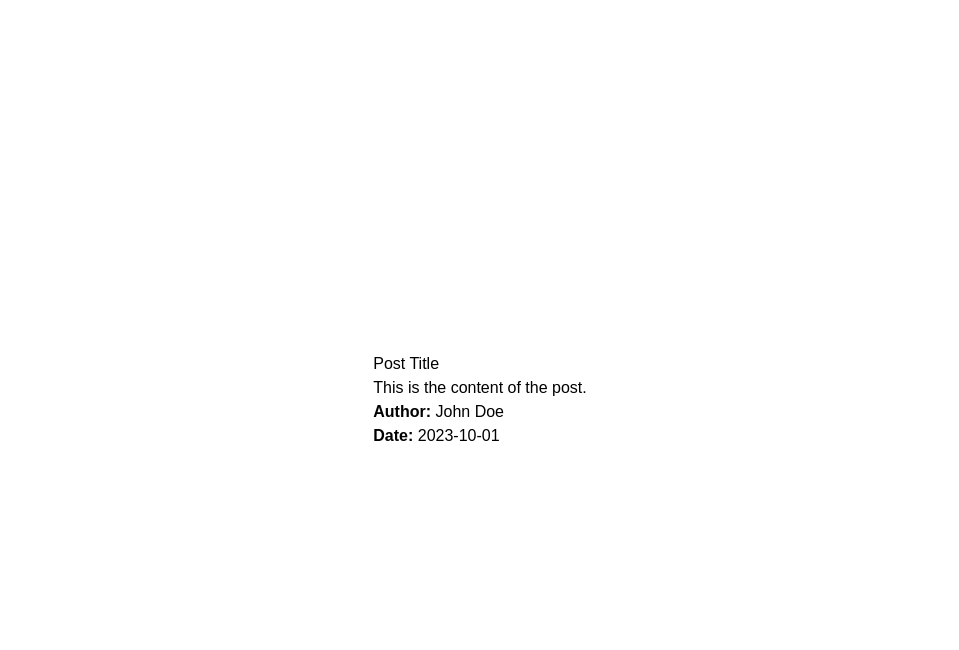
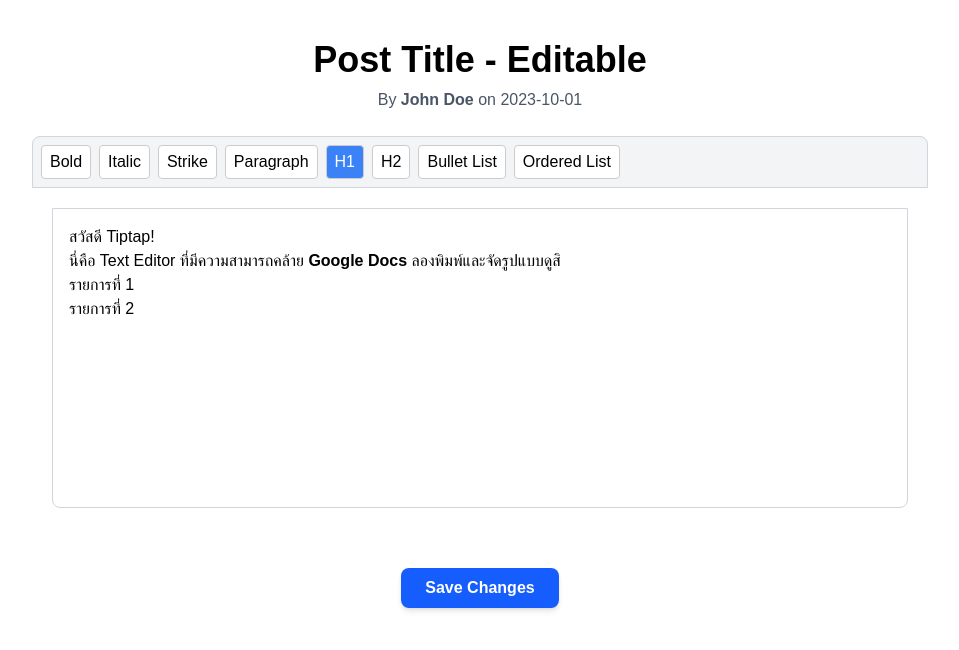
Before and after one commit to KPV2004/demo-cms, a Next.js app: page /post/1 in a window 1280 px wide. Shown: the top 650 px of the page, without its empty margins (160-1119 px from the left). Built offline with nearby package versions, Linux system fonts and the light colour scheme.

Commit message:
feat(news): add text editor component

```diff
--- a/app/post/[slug]/page.tsx
+++ b/app/post/[slug]/page.tsx
@@ -1,45 +1,69 @@
+// app/.../[slug]/page.tsx (หรือไฟล์ที่คุณใช้งาน)
 'use client'
+
 import { useParams } from 'next/navigation'
 import { useEffect, useState } from 'react'
+import TiptapEditor from '@/components/TiptapEditor' // แก้ไข path ตามตำแหน่งที่เก็บไฟล์
 
 type Post = {
   id: string
   title: string
-  content: string
+  content: string // content จะเป็น HTML string จาก Tiptap
   date: string
   author: string
 }
 
-
-
 export default function Page() {
   const [isLoading, setIsLoading] = useState<boolean>(false)
-  const [post, setPost] = useState<(null | Post)>(null)
+  const [post, setPost] = useState<Post | null>(null)
 
+  // ฟังก์ชันสำหรับจัดการการเปลี่ยนแปลงของเนื้อหาจาก Tiptap
+  const handleContentChange = (newContent: string) => {
+    if (post) {
+      setPost({ ...post, content: newContent })
+    }
+  }
 
   useEffect(() => {
-    console.log('Calling API to fetch post data by slug id');
-    console.log(post)
-    if(post!=null) {
+    // ในชีวิตจริง ส่วนนี้จะเป็นการ fetch ข้อมูลจาก API
+    // โดย slug ที่ได้จาก params จะถูกใช้เพื่อดึง post ที่ถูกต้อง
+    if (post != null) {
       return
-    } else {
-      setIsLoading(true)
-      setTimeout(() => {
+    }
+
+    console.log('Calling API to fetch post data by slug id')
+    setIsLoading(true)
+    setTimeout(() => {
       setPost({
         id: '1',
-        title: 'Post Title',
-        content: 'This is the content of the post.',
+        title: 'Post Title - Editable',
+        // เนื้อหาเริ่มต้นควรเป็น HTML
+        content: '<h1>สวัสดี Tiptap!</h1><p>นี่คือ Text Editor ที่มีความสามารถคล้าย <strong>Google Docs</strong> ลองพิมพ์และจัดรูปแบบดูสิ</p><ul><li><p>รายการที่ 1</p></li><li><p>รายการที่ 2</p></li></ul>',
         date: '2023-10-01',
-        author: 'John Doe'
+        author: 'John Doe',
       })
       setIsLoading(false)
     }, 1000)
-    }
-  }, [])
+  }, []) // Dependency array ยังคงเป็น [] เพื่อให้ fetch ข้อมูลครั้งเดียว
 
   const params = useParams()
+
+  // ฟังก์ชันสำหรับบันทึกข้อมูล (ตัวอย่าง)
+  const savePost = async () => {
+    if (!post) return;
+    alert('กำลังบันทึกข้อมูล...\n' + post.content);
+    // ในการใช้งานจริง:
+    // const response = await fetch(`/api/posts/${post.id}`, {
+    //   method: 'PUT',
+    //   headers: { 'Content-Type': 'application/json' },
+    //   body: JSON.stringify({ content: post.content }),
+    // });
+    // const result = await response.json();
+    // console.log('Saved:', result);
+  }
+
   return (
-    <div className="flex flex-col items-center justify-center min-h-screen p-4 bg-white text-black">
+    <div className="flex flex-col items-center justify-start min-h-screen p-4 bg-white text-black pt-10">
       {isLoading && (
         <div className="fixed inset-0 z-50 flex items-center justify-center bg-black/30">
           <div className="flex flex-col items-center gap-4">
@@ -48,16 +72,30 @@ export default function Page() {
           </div>
         </div>
       )}
+
       {post && (
-        <div>
-          <h1>{post.title}</h1>
-          <p>{post.content}</p>
-          <p>
-            <strong>Author:</strong> {post.author}
-          </p>
-          <p>
-            <strong>Date:</strong> {post.date}
-          </p>
+        <div className="w-full max-w-4xl flex flex-col items-center gap-6">
+          {/* ส่วนหัวของ Post */}
+          <div className="text-center">
+            <h1 className="text-4xl font-bold mb-2">{post.title}</h1>
+            <p className="text-gray-600">
+              By <strong>{post.author}</strong> on <span>{post.date}</span>
+            </p>
+          </div>
+
+          {/* Tiptap Editor */}
+          <TiptapEditor
+            content={post.content}
+            onContentChange={handleContentChange}
+          />
+
+          {/* ปุ่มสำหรับบันทึก */}
+          <button
+            onClick={savePost}
+            className="mt-4 px-6 py-2 bg-blue-600 text-white font-semibold rounded-lg shadow-md hover:bg-blue-700 focus:outline-none focus:ring-2 focus:ring-blue-400 focus:ring-opacity-75"
+          >
+            Save Changes
+          </button>
         </div>
       )}
     </div>
--- /dev/null
+++ b/components/TiptapEditor.tsx
@@ -0,0 +1,118 @@
+// components/TiptapEditor.tsx
+'use client'
+
+import { useEditor, EditorContent, Editor } from '@tiptap/react'
+import StarterKit from '@tiptap/starter-kit'
+
+// คอมโพเนนต์สำหรับ Toolbar
+const Toolbar = ({ editor }: { editor: Editor | null }) => {
+  if (!editor) {
+    return null
+  }
+
+  return (
+    <div className="border border-gray-300 rounded-t-lg p-2 bg-gray-100 flex items-center flex-wrap gap-2">
+      <button
+        onClick={() => editor.chain().focus().toggleBold().run()}
+        disabled={!editor.can().chain().focus().toggleBold().run()}
+        className={editor.isActive('bold') ? 'is-active' : ''}
+      >
+        Bold
+      </button>
+      <button
+        onClick={() => editor.chain().focus().toggleItalic().run()}
+        disabled={!editor.can().chain().focus().toggleItalic().run()}
+        className={editor.isActive('italic') ? 'is-active' : ''}
+      >
+        Italic
+      </button>
+      <button
+        onClick={() => editor.chain().focus().toggleStrike().run()}
+        disabled={!editor.can().chain().focus().toggleStrike().run()}
+        className={editor.isActive('strike') ? 'is-active' : ''}
+      >
+        Strike
+      </button>
+      <button
+        onClick={() => editor.chain().focus().setParagraph().run()}
+        className={editor.isActive('paragraph') ? 'is-active' : ''}
+      >
+        Paragraph
+      </button>
+      <button
+        onClick={() => editor.chain().focus().toggleHeading({ level: 1 }).run()}
+        className={editor.isActive('heading', { level: 1 }) ? 'is-active' : ''}
+      >
+        H1
+      </button>
+      <button
+        onClick={() => editor.chain().focus().toggleHeading({ level: 2 }).run()}
+        className={editor.isActive('heading', { level: 2 }) ? 'is-active' : ''}
+      >
+        H2
+      </button>
+      <button
+        onClick={() => editor.chain().focus().toggleBulletList().run()}
+        className={editor.isActive('bulletList') ? 'is-active' : ''}
+      >
+        Bullet List
+      </button>
+      <button
+        onClick={() => editor.chain().focus().toggleOrderedList().run()}
+        className={editor.isActive('orderedList') ? 'is-active' : ''}
+      >
+        Ordered List
+      </button>
+      {/* เพิ่มปุ่มอื่นๆ ตามต้องการ */}
+      <style jsx>{`
+        button {
+          padding: 0.25rem 0.5rem;
+          border: 1px solid #ccc;
+          border-radius: 4px;
+          background-color: white;
+        }
+        button.is-active {
+          background-color: #3b82f6;
+          color: white;
+        }
+        button:disabled {
+          opacity: 0.5;
+          cursor: not-allowed;
+        }
+      `}</style>
+    </div>
+  )
+}
+
+
+type TiptapEditorProps = {
+  content: string
+  onContentChange: (newContent: string) => void
+}
+
+export default function TiptapEditor({ content, onContentChange }: TiptapEditorProps) {
+  const editor = useEditor({
+    extensions: [
+      StarterKit.configure({
+        // สามารถปิด-เปิด extensions บางตัวใน StarterKit ได้
+        // เช่น heading: { levels: [1, 2, 3] }
+      }),
+    ],
+    content: content, // กำหนดเนื้อหาเริ่มต้น
+    editorProps: {
+      attributes: {
+        class: 'prose dark:prose-invert prose-sm sm:prose-base lg:prose-lg xl:prose-2xl m-5 focus:outline-none border border-gray-300 rounded-b-lg p-4 min-h-[300px]',
+      },
+    },
+    onUpdate: ({ editor }) => {
+      onContentChange(editor.getHTML()) // ส่งข้อมูลที่อัปเดตกลับไปยัง Parent Component
+    },
+  })
+
+  return (
+    <div className="w-full max-w-4xl">
+      <Toolbar editor={editor} />
+      <EditorContent editor={editor} />
+    </div>
+  )
+}
```
Also changed, not shown: package.json (+5 -3 lines), 2 other files (tests, documents, lock files or other folders).
